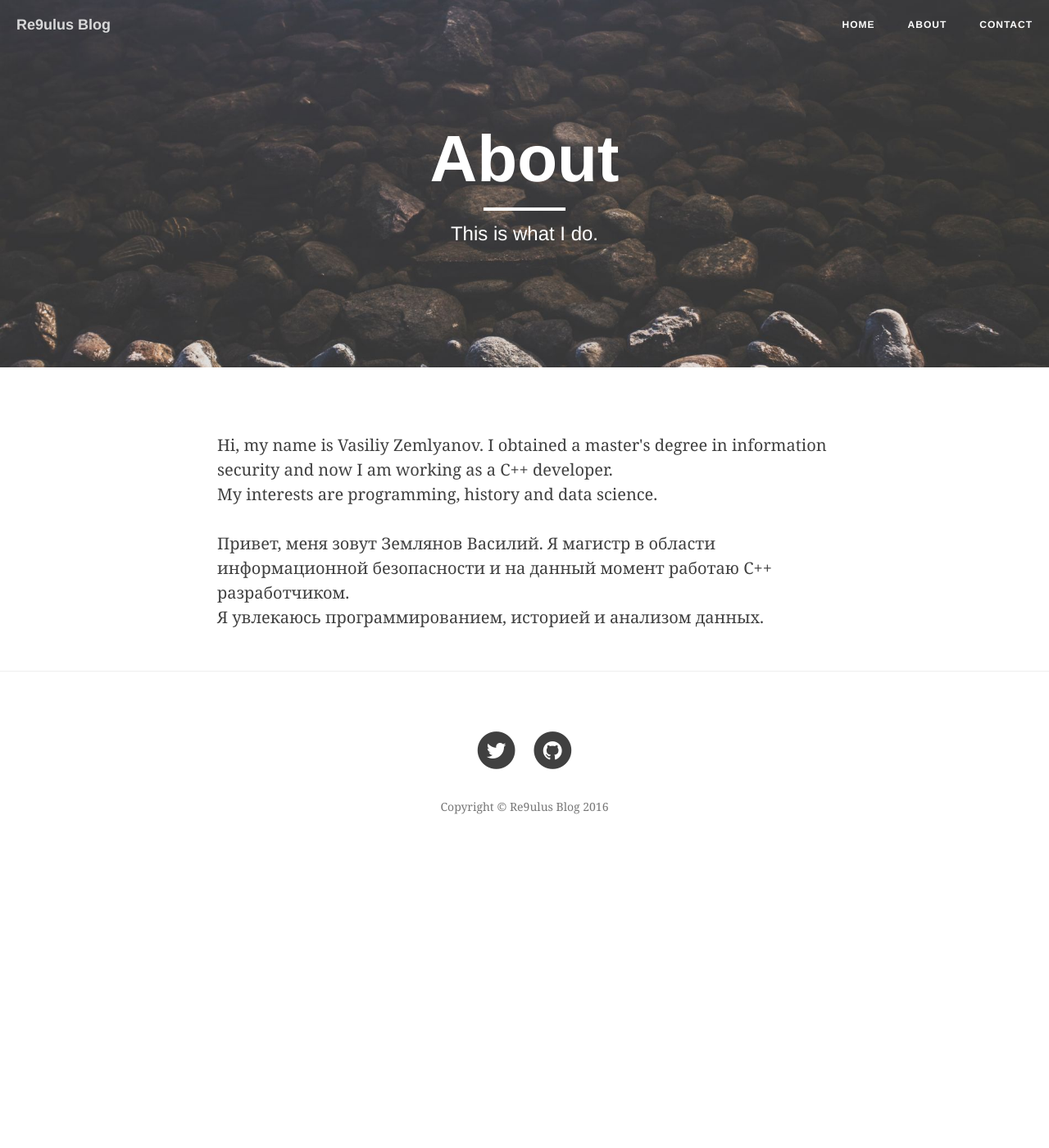
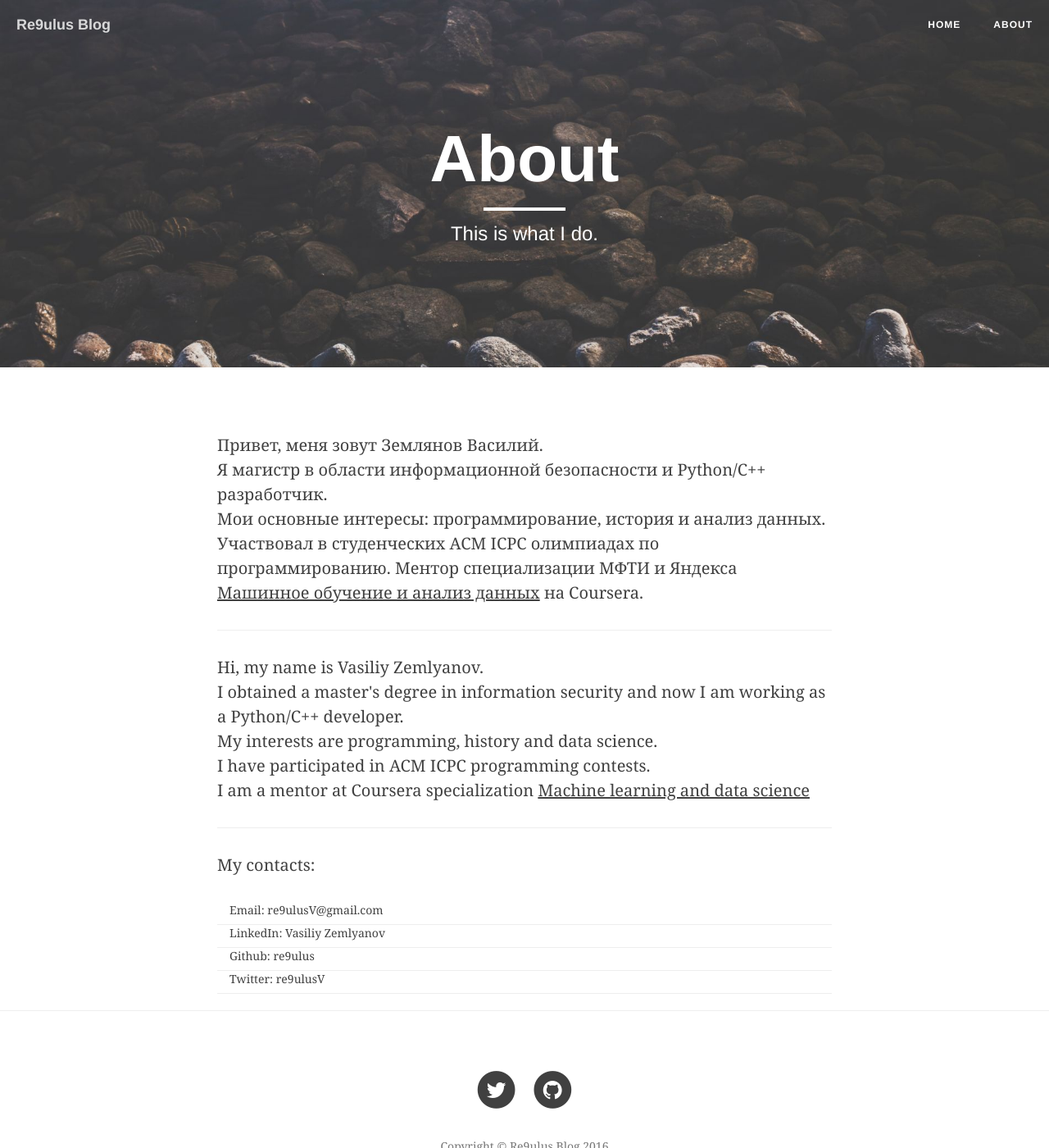
Before and after one commit to rmalkevy/re9ulus.github.io, a Jekyll site: the page built from about.html, in a window 1280 px wide and 1400 px high. Shown: the whole window at 82% size. Built offline with Jekyll 4.4.1, drawn with Linux system fonts in a browser that asks for light colours; nearby versions of some CDN libraries.

Commit message:
Update about

```diff
--- a/about.html
+++ b/about.html
@@ -5,8 +5,36 @@ description: "This is what I do."
 header-img: "img/about-bg.jpg"
 ---
 
-<p>Hi, my name is Vasiliy Zemlyanov. I obtained a master's degree in information security and now I am working as a C++ developer.<br />
-My interests are programming, history and data science.</p>
+<p>Привет, меня зовут Землянов Василий.<br />
+Я магистр в области информационной безопасности и Python/C++ разработчик.<br />
+Мои основные интересы: программирование, история и анализ данных.<br />
+Участвовал в студенческих ACM ICPC олимпиадах по программированию.
+Ментор специализации МФТИ и Яндекса <a href="https://www.coursera.org/specializations/machine-learning-data-analysis">Машинное обучение и анализ данных</a> на Coursera.</p>
 
-<p>Привет, меня зовут Землянов Василий. Я магистр в области информационной безопасности и на данный момент работаю C++ разработчиком.<br />
-Я увлекаюсь программированием, историей и анализом данных.</p>
+<hr />
+
+<p>Hi, my name is Vasiliy Zemlyanov.<br />
+I obtained a master's degree in information security and now I am working as a Python/C++ developer.<br />
+My interests are programming, history and data science.<br />
+I have participated in ACM ICPC programming contests.<br />
+I am a mentor at Coursera specialization <a href="https://www.coursera.org/specializations/machine-learning-data-analysis">Machine learning and data science</a></p>
+
+<hr />
+
+<p>My contacts:</p>
+<div id="contactForm">
+    <!-- <div class="row control-group"> -->
+        <div class="form-group col-xs-12 floating-label-form-group controls">
+            Email: re9ulusV@gmail.com
+        </div>
+        <div class="form-group col-xs-12 floating-label-form-group controls">
+            LinkedIn: <a href='https://ru.linkedin.com/in/zemlyanov-vasiliy'>Vasiliy Zemlyanov</a>
+        </div>
+        <div class="form-group col-xs-12 floating-label-form-group controls">
+            Github: <a href='https://github.com/re9ulus'>re9ulus</a>
+        </div>
+        <div class="form-group col-xs-12 floating-label-form-group controls">
+            Twitter: <a href='https://twitter.com/re9ulusV'>re9ulusV</a>
+        </div>
+    <!-- </div> -->
+</div>
```
Also changed, not shown: contact.html (deleted, +0 -21 lines).
